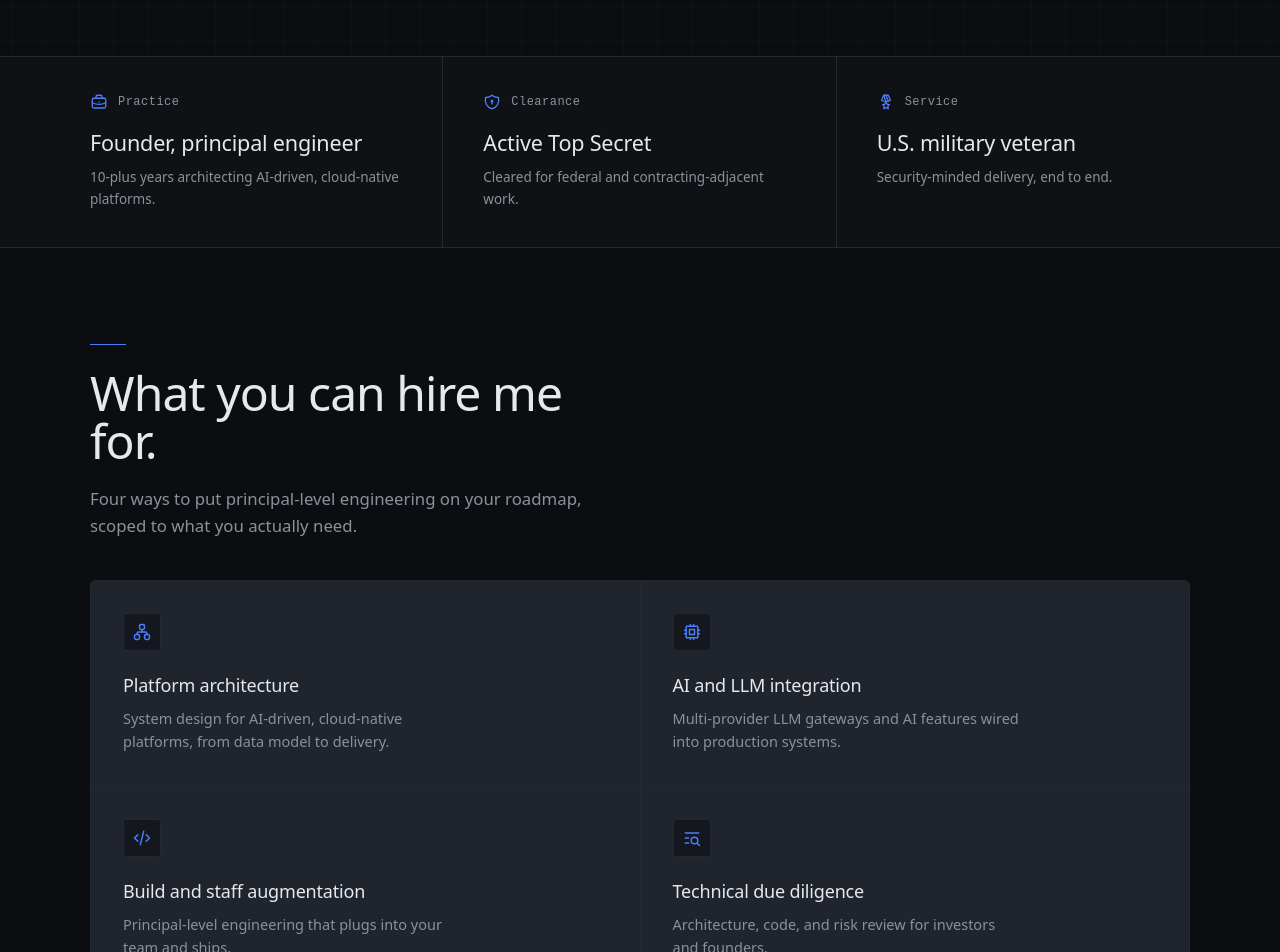
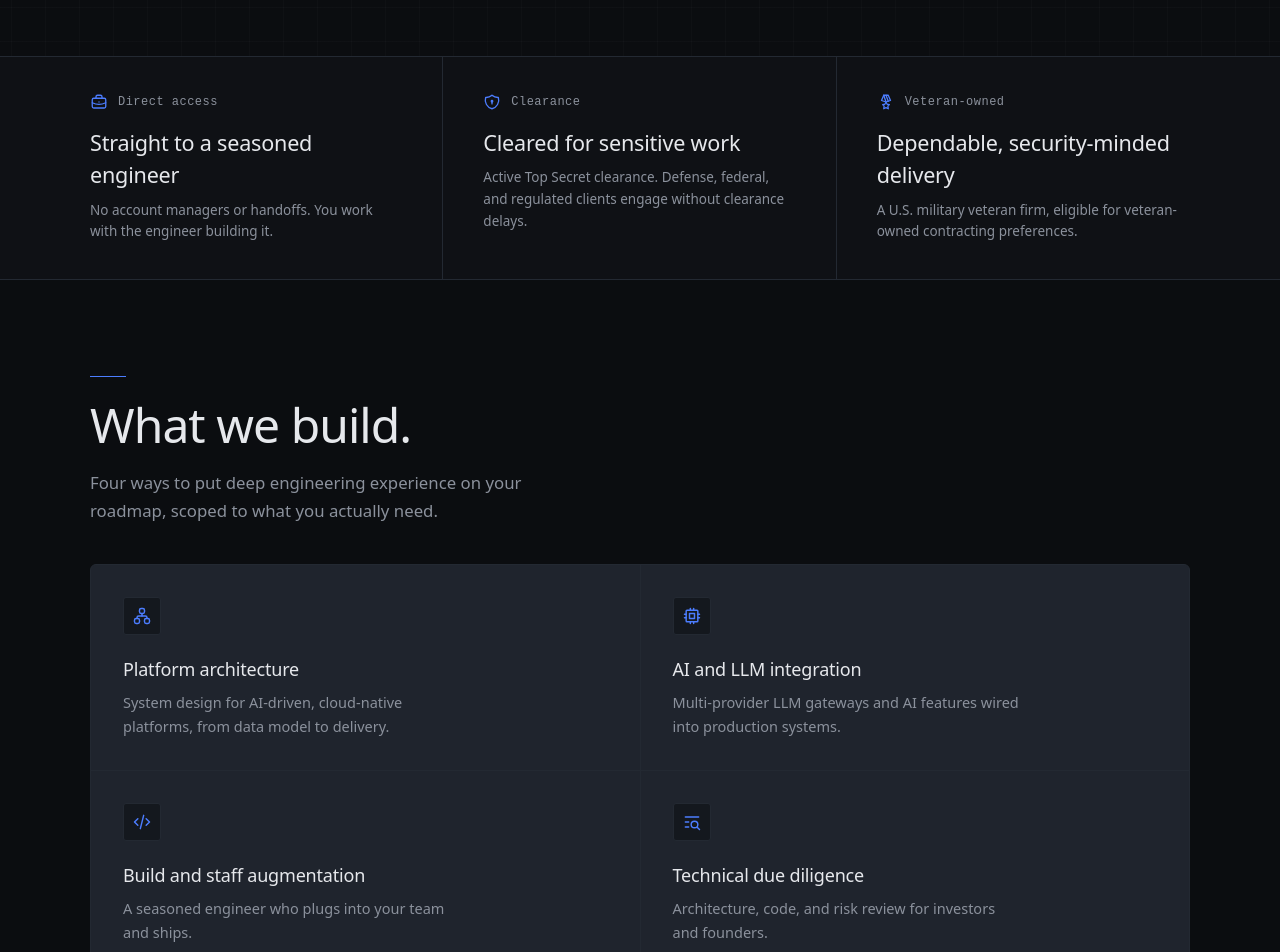
Before and after one commit to Sdraugel/draugel-engineering-marketing, an Angular app: page / in a window 1280 px wide. Shown: the part 500-1452 px from the top of the page. Built offline with nearby package versions, Linux system fonts and the light colour scheme.

Commit message:
feat: add client testimonials section and update various content for clarity and engagement

```diff
--- a/src/app/app.html
+++ b/src/app/app.html
@@ -26,6 +26,8 @@
   <app-services />
   <app-work-client />
   <app-founder-product />
+  <!-- Client testimonials (populated in TESTIMONIALS in site.ts) -->
+  <app-testimonial />
   <app-builds />
   <app-about />
   <app-skills />
--- a/src/app/app.ts
+++ b/src/app/app.ts
@@ -5,6 +5,7 @@ import { CredentialsComponent } from './sections/credentials.component';
 import { ServicesComponent } from './sections/services.component';
 import { WorkClientComponent } from './sections/work-client.component';
 import { FounderProductComponent } from './sections/founder-product.component';
+import { TestimonialComponent } from './sections/testimonial.component';
 import { BuildsComponent } from './sections/builds.component';
 import { AboutComponent } from './sections/about.component';
 import { SkillsComponent } from './sections/skills.component';
@@ -20,6 +21,7 @@ import { ContactComponent } from './sections/contact.component';
     ServicesComponent,
     WorkClientComponent,
     FounderProductComponent,
+    TestimonialComponent,
     BuildsComponent,
     AboutComponent,
     SkillsComponent,
--- a/src/app/data/site.ts
+++ b/src/app/data/site.ts
@@ -39,7 +39,7 @@ export const HERO = {
   headlineTail: ' platforms,',
   headlineLine2: 'engineered to last.',
   subtext:
-    'Draugel Engineering gives you principal-level platform and AI engineering, without adding headcount.',
+    'Draugel Engineering brings more than a decade of platform and AI engineering to your team, without adding headcount.',
   primary: { label: PRIMARY_CTA.label, href: PRIMARY_CTA.href } as LinkRef,
   secondary: { label: 'View selected work', href: '#work' } as LinkRef,
 } as const;
@@ -54,21 +54,21 @@ export interface Credential {
 export const CREDENTIALS: Credential[] = [
   {
     icon: 'briefcase',
-    label: 'Practice',
-    value: 'Founder, principal engineer',
-    note: '10-plus years architecting AI-driven, cloud-native platforms.',
+    label: 'Direct access',
+    value: 'Straight to a seasoned engineer',
+    note: 'No account managers or handoffs. You work with the engineer building it.',
   },
   {
     icon: 'shield-lock',
     label: 'Clearance',
-    value: 'Active Top Secret',
-    note: 'Cleared for federal and contracting-adjacent work.',
+    value: 'Cleared for sensitive work',
+    note: 'Active Top Secret clearance. Defense, federal, and regulated clients engage without clearance delays.',
   },
   {
     icon: 'medal',
-    label: 'Service',
-    value: 'U.S. military veteran',
-    note: 'Security-minded delivery, end to end.',
+    label: 'Veteran-owned',
+    value: 'Dependable, security-minded delivery',
+    note: 'A U.S. military veteran firm, eligible for veteran-owned contracting preferences.',
   },
 ];
 
@@ -92,7 +92,7 @@ export const SERVICES: Service[] = [
   {
     icon: 'code',
     title: 'Build and staff augmentation',
-    body: 'Principal-level engineering that plugs into your team and ships.',
+    body: 'A seasoned engineer who plugs into your team and ships.',
   },
   {
     icon: 'list-search',
@@ -174,31 +174,15 @@ export const BUILDS: Build[] = [
     context: 'Blackbaud Labs',
     body: 'Designed an AI facial-recognition billing system, applying computer vision to automate reconciliation.',
   },
-  {
-    title: 'Journey to a Black Hole',
-    context: 'College of Charleston, NSF-funded',
-    body: 'An NSF-funded iOS app with a novel real-time gravitational-lensing engine.',
-  },
 ];
-
-export interface BackgroundOrg {
-  org: string;
-  note: string;
-}
 
 export const ABOUT = {
   name: IDENTITY.person,
   role: IDENTITY.role,
   paragraphs: [
-    'Steven Draugel is a TS-cleared principal full-stack engineer and the founder of Draugel Engineering, with 10-plus years architecting AI-driven, cloud-native platforms across .NET, Angular, React, and Azure.',
-    'A U.S. military veteran with an active Top Secret clearance, he has mentored five engineers who were all hired, and holds a B.S. in Computer Science from the College of Charleston with minors in Physics and Mathematics.',
+    'Steven Draugel is a principal full-stack engineer and the founder of Draugel Engineering, with more than a decade of experience architecting cloud-native and AI-driven platforms that have generated eight figures in business value. A U.S. military veteran with an active Top Secret clearance, he has spent his career leading R&D teams and owning platform architecture end to end for federal agencies and national firms, from early system design through production and scale.',
+    'Beyond client work, Steven builds and ships his own products, giving him a founder\'s perspective on the tradeoffs between speed, cost, and engineering quality. He holds a B.S. in Computer Science with minors in Physics and Mathematics.',
   ],
-  background: [
-    { org: 'A senior-living analytics company', note: 'Principal Engineer' },
-    { org: 'Booz Allen Hamilton', note: 'Lead Full-Stack Engineer' },
-    { org: 'Blackbaud', note: 'Staff Software Engineer' },
-    { org: 'Michelin', note: 'Mobile and Web Developer' },
-  ] as BackgroundOrg[],
 } as const;
 
 export const SKILLS = {
@@ -222,6 +206,29 @@ export const SKILLS = {
 
 export const CONTACT = {
   headline: 'Book a call, or send a note.',
-  body: 'Tell me about the platform you are building. I reply within a couple of days.',
+  body: 'Tell us about the platform you are building. We reply within a couple of days.',
+  engagement: 'Project-based or retainer engagements, scoped after a free intro call.',
   emailFallback: IDENTITY.email,
 } as const;
+
+export interface Testimonial {
+  quote: string;
+  name: string;
+  org: string;
+}
+
+// Real client testimonials, shown between Selected Work and Notable Builds.
+export const TESTIMONIALS: Testimonial[] = [
+  {
+    quote:
+      'Working with Steven was seamless. He understood exactly what I needed for my campaign website and delivered a site I\'m proud to share with voters. Responsive, thoughtful, and genuinely talented at what he does.',
+    name: 'Lindsey Draugel',
+    org: 'Berkeley County District 2 Candidate',
+  },
+  {
+    quote:
+      'Steven created a polished, easy to navigate site from nothing but a brief description. He handled everything, including the design, build, hosting, and it was ready in no time at all. Berkeley County parents will actually find us now, and know how to get involved.',
+    name: 'Sarah Kalil',
+    org: 'President and Co-Founder of Moms for Change',
+  },
+];
--- a/src/app/sections/about.component.ts
+++ b/src/app/sections/about.component.ts
@@ -44,16 +44,6 @@ import { ABOUT } from '../data/site';
               <p>{{ para }}</p>
             }
           </div>
-
-          <!-- compact background strip: prior roles, most recent employer unnamed -->
-          <dl class="mt-8 flex flex-col gap-x-8 gap-y-3 border-t border-line pt-6 sm:flex-row sm:flex-wrap">
-            @for (item of about.background; track item.org) {
-              <div class="flex items-baseline gap-2">
-                <dt class="text-[13.5px] text-ink">{{ item.org }}</dt>
-                <dd class="font-mono text-[11.5px] text-muted">{{ item.note }}</dd>
-              </div>
-            }
-          </dl>
         </div>
       </div>
     </section>
--- a/src/app/sections/builds.component.ts
+++ b/src/app/sections/builds.component.ts
@@ -13,7 +13,7 @@ import { BUILDS } from '../data/site';
           <span class="block h-px w-9 bg-accent"></span>
           <h2 class="mt-6 text-4xl font-medium tracking-[-0.02em] text-ink md:text-5xl">Notable builds.</h2>
           <p class="mt-5 text-[1rem] leading-relaxed text-muted">
-            Platforms and products architected at principal level, described by what they delivered. Some are cleared
+            Platforms and products built over more than a decade, described by what they delivered. Some are cleared
             or proprietary, so the work is named, not the client.
           </p>
         </div>
--- a/src/app/sections/contact.component.ts
+++ b/src/app/sections/contact.component.ts
@@ -41,8 +41,11 @@ interface ContactRow {
                 <app-icon name="calendar" [size]="17" />
                 {{ cta.label }}
               </button>
+              <p class="mt-3 max-w-[42ch] font-mono text-[11.5px] leading-relaxed text-muted">
+                {{ contact.engagement }}
+              </p>
               @if (!schedulerWired) {
-                <p class="mt-2.5 font-mono text-[11.5px] leading-relaxed text-muted">
+                <p class="mt-2 font-mono text-[11.5px] leading-relaxed text-muted">
                   Scheduling link coming soon. Use the form, or email below.
                 </p>
               }
@@ -81,7 +84,7 @@ interface ContactRow {
                 </div>
                 <h3 class="mt-4 text-xl font-medium text-ink">Thanks for reaching out.</h3>
                 <p class="mt-2 max-w-[52ch] text-[15px] leading-relaxed text-muted">
-                  I reply within a couple of days. To be sure it reaches me, you can also email
+                  We reply within a couple of days. To be sure it reaches us, you can also email
                   <a class="text-accent underline underline-offset-2" [href]="mailtoHref">{{ contact.emailFallback }}</a>
                   directly.
                 </p>
@@ -204,7 +207,6 @@ interface ContactRow {
         >
           <span>© 2026 {{ firm }}</span>
           <span>{{ location }}</span>
-          <span>Built in Angular and Tailwind</span>
         </div>
       </footer>
     </section>
--- a/src/app/sections/founder-product.component.ts
+++ b/src/app/sections/founder-product.component.ts
@@ -10,9 +10,15 @@ import { FOUNDER_PRODUCT } from '../data/site';
   template: `
     <section id="product" class="scroll-mt-20 pb-16 md:pb-24">
       <div class="mx-auto max-w-[1180px] px-6 md:px-10">
-        <div class="flex items-center gap-4" appReveal>
-          <span class="font-mono text-[12.5px] text-ink">Founder product</span>
-          <span class="h-px flex-1 bg-line"></span>
+        <div appReveal>
+          <div class="flex items-center gap-4">
+            <span class="font-mono text-[12.5px] text-ink">Founder product</span>
+            <span class="h-px flex-1 bg-line"></span>
+          </div>
+          <p class="mt-4 max-w-[62ch] text-[1rem] leading-relaxed text-muted">
+            The firm's own product, engineered end to end. Proof we build production-grade systems, not just
+            features.
+          </p>
         </div>
 
         <article class="mt-6 overflow-hidden rounded-lg border border-line bg-surface/40" appReveal="60">
@@ -29,7 +35,7 @@ import { FOUNDER_PRODUCT } from '../data/site';
             <div class="flex flex-wrap items-center gap-3">
               <span
                 class="rounded-sm border border-accent/45 px-2 py-0.5 font-mono text-[11px] tracking-[0.02em] text-accent"
-                >Coming soon</span
+                >Early access</span
               >
               <span class="font-mono text-[12px] text-muted">{{ product.org }}</span>
             </div>
--- a/src/app/sections/services.component.ts
+++ b/src/app/sections/services.component.ts
@@ -12,9 +12,9 @@ import { SERVICES } from '../data/site';
       <div class="mx-auto max-w-[1180px] px-6 md:px-10">
         <div class="max-w-[54ch]" appReveal>
           <span class="block h-px w-9 bg-accent"></span>
-          <h2 class="mt-6 text-4xl font-medium tracking-[-0.02em] text-ink md:text-5xl">What you can hire me for.</h2>
+          <h2 class="mt-6 text-4xl font-medium tracking-[-0.02em] text-ink md:text-5xl">What we build.</h2>
           <p class="mt-5 text-[1.05rem] leading-relaxed text-muted">
-            Four ways to put principal-level engineering on your roadmap, scoped to what you actually need.
+            Four ways to put deep engineering experience on your roadmap, scoped to what you actually need.
           </p>
         </div>
 
```
Also changed, not shown: src/app/sections/testimonial.component.ts (added, +40 -0 lines).
